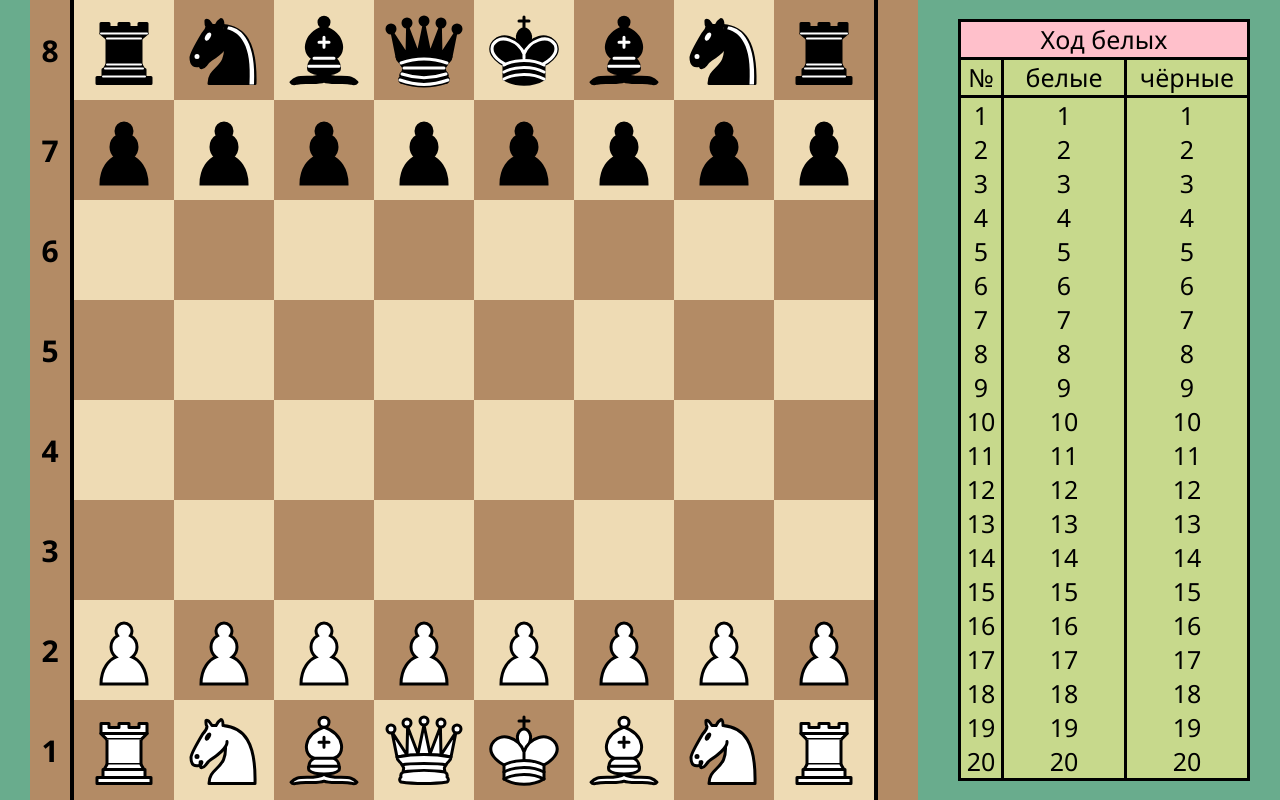
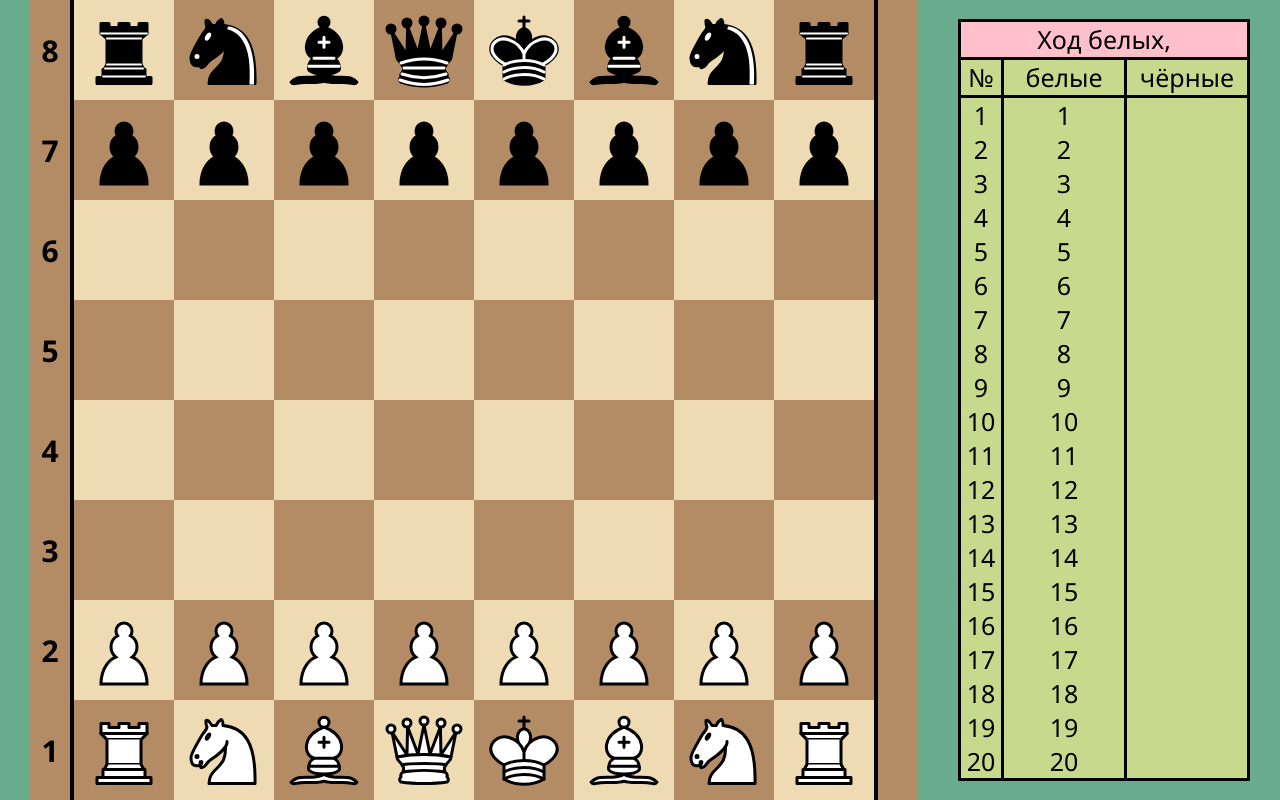
Before and after one commit to Aleks-Kar/simple-chess, a Vue app: page / in a window 1280 px wide. Built offline with nearby package versions, Linux system fonts and the light colour scheme.

Commit message:
edit: TheNotation component

```diff
--- a/src/App.vue
+++ b/src/App.vue
@@ -69,7 +69,11 @@ function mouseLeave(): void {
   </div>
 
   <div class="notation_margin-left">
-    <TheNotation :turn="store.turn" :last-move="store.lastMove" />
+    <TheNotation
+      :turn="store.turn"
+      :move-from="store.lastMove[0]"
+      :move-to="store.lastMove[1]"
+      :target-piece="store.targetPiece" />
   </div>
 </template>
 
--- a/src/components/TheNotation.vue
+++ b/src/components/TheNotation.vue
@@ -1,14 +1,37 @@
 <script setup lang="ts">
+import { toRef, watch } from 'vue'
+
 const props = defineProps<{
   turn: string
-  lastMove?: Array<number>
+  moveFrom?: number
+  moveTo?: number
+  targetPiece: string
 }>()
+
+// watch(
+//   () => props.board,
+//   (newValue, oldValue) => {
+//     console.warn(newValue, oldValue)
+//   }
+// )
+
+watch(
+  () => props.moveFrom,
+  (newValue, oldValue) => {
+    console.warn(newValue, oldValue)
+  }
+)
+
+const whiteMoves: string[] = []
 </script>
 
 <template>
   <div class="notation">
     <div class="notation__title">
-      <div>{{ props.turn === 'black' ? 'Ход чёрных' : 'Ход белых' }}</div>
+      <div>
+        {{ props.turn === 'black' ? 'Ход чёрных' : 'Ход белых' }},
+        <!-- {{ props.pieceCapture ? 'взятие фигуры' : 'пустая клетка' }} -->
+      </div>
     </div>
     <div class="notation__table">
       <div class="notation__table_column_first">
@@ -21,7 +44,7 @@ const props = defineProps<{
       </div>
       <div class="notation__table_column_third">
         <div>чёрные</div>
-        <div v-for="move in 20">{{ move }}</div>
+        <div></div>
       </div>
     </div>
   </div>
@@ -37,9 +60,11 @@ const props = defineProps<{
 
 .notation__title {
   height: 35px;
+  width: 286px;
   line-height: 35px;
   background-color: pink;
   border: 3px solid black;
+  overflow: hidden;
 }
 
 .notation__table {
--- a/src/stores/board.ts
+++ b/src/stores/board.ts
@@ -21,7 +21,8 @@ export const useStore = defineStore('board', {
       boardTop: 0,
       draggedItem: document.body.querySelector('.square'),
       dragIndex: 64,
-      hoverIndex: 64
+      hoverIndex: 64,
+      targetPiece: ''
     }
   },
 
@@ -79,6 +80,8 @@ export const useStore = defineStore('board', {
         this.draggedItem.style.top = 0
         this.draggedItem.style.cursor = ''
       } else {
+        this.targetPiece = this.getPiece(this.hoverIndex)
+
         // saves the dragged piece and "moves" it
         this.board[this.hoverIndex] = this.board[this.dragIndex]
         this.board[this.dragIndex] = ''
@@ -86,6 +89,7 @@ export const useStore = defineStore('board', {
         this.underWhiteAttack.fill(false)
         this.underBlackAttack.fill(false)
 
+        // recalculate the attack squares
         for (let i = 0; i < 64; i++) {
           const piece = this.getPiece(i)
           const color = this.getPieceColor(i)
```
